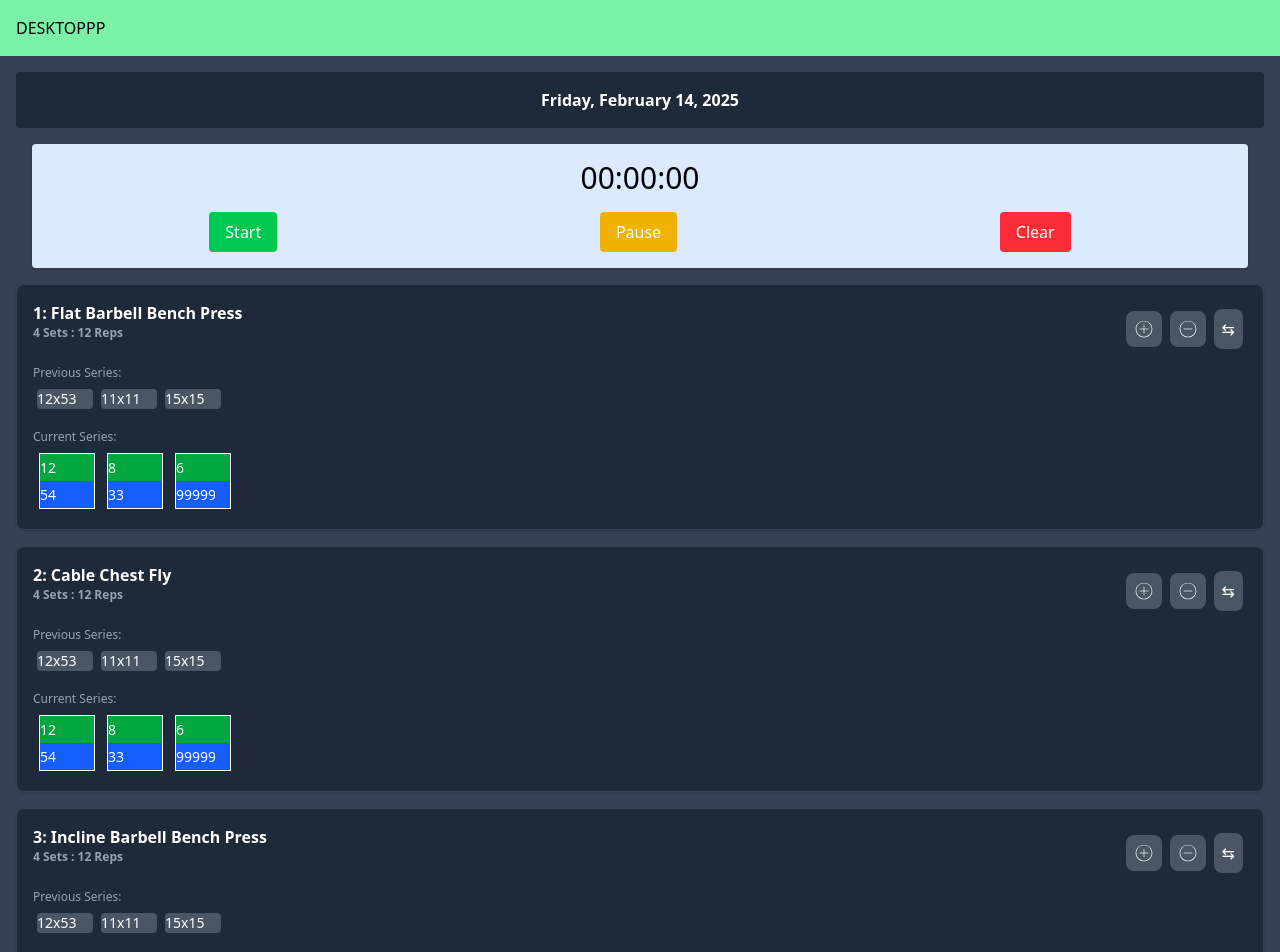
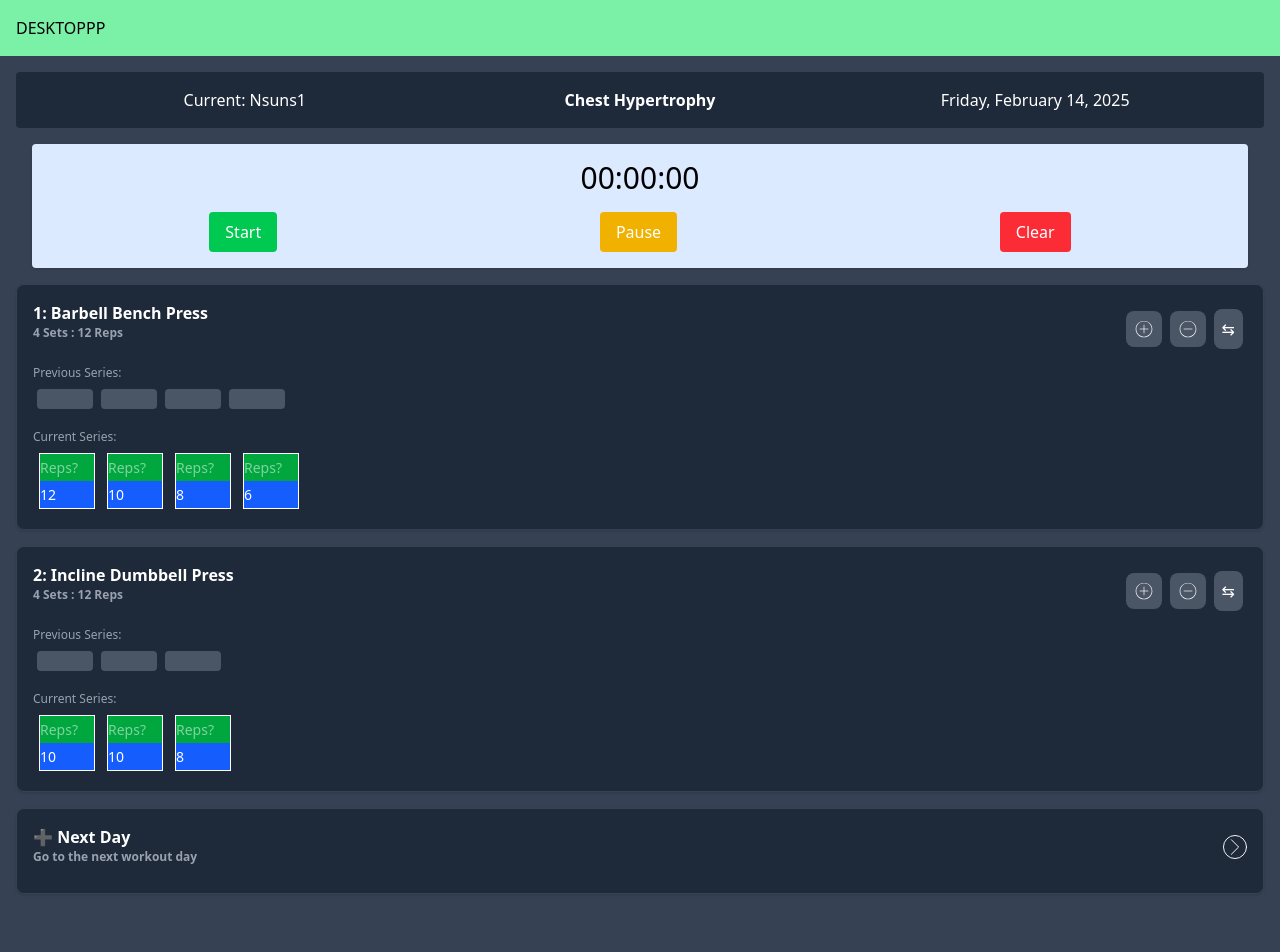
Before and after one commit to Timon-Vermeersch/workout_logger, a SvelteKit app: page /session in a window 1280 px wide. Shown: the top 952 px of the page. Built offline with nearby package versions, Linux system fonts and the light colour scheme.

Commit message:
feat({Sessiondummydata -> dynamic load from builtProgram"}, funcGonextDay, added ref for currentActivePlan)

```diff
--- /dev/null
+++ b/src/lib/interfaces/activeProgramRef.ts
@@ -0,0 +1,5 @@
+export interface ActiveProgramRef {
+    name: string;
+    currentDay: number;
+    daysAmount: number
+}
--- a/src/lib/interfaces/exercise.ts
+++ b/src/lib/interfaces/exercise.ts
@@ -12,7 +12,7 @@ export interface Exercise {
 
 // export type muscleGroupTypes = 'chest' | 'triceps' | 'back' | 'biceps';
 
-export const muscleGroups = ['chest', 'triceps', 'back', 'biceps'] as const
+export const muscleGroups = ['chest', 'triceps', 'back', 'biceps', 'front delts', 'lats'] as const
 export const equipment = [
 	// Free weights
 	'dumbbells', 'barbell', 'kettlebell', 'ez curl bar', 'trap bar',
--- a/src/lib/stores/data_store.ts
+++ b/src/lib/stores/data_store.ts
@@ -1,7 +1,8 @@
 import type { builtProgram } from '$lib/interfaces/builtProgram';
 import type { GlobalExerciselist } from '$lib/interfaces/global-exercise-list';
 import type { ProgramDay } from '$lib/interfaces/programDay';
-import type { Equipment, muscleGroupTypes } from '../interfaces/exercise';
+import type { equipment, muscleGroupTypes } from '../interfaces/exercise';
+import type { ActiveProgramRef } from '$lib/interfaces/ActiveProgramRef';
 
 
 
@@ -338,3 +339,10 @@ export const builtPrograms = writable<Array<builtProgram>>([
 		]
 	}
 ]);
+
+
+export const CurrentActiveBuiltProgram = writable<ActiveProgramRef>({
+	name:'Nsuns1',
+	currentDay: 1,
+	daysAmount : 2
+})
--- a/src/routes/session/+page.svelte
+++ b/src/routes/session/+page.svelte
@@ -2,13 +2,59 @@
   import Stopwatch from '../../lib/components/stopwatch.svelte';
   import more from '../../lib/svg/more.svg';
   import less from '../../lib/svg/less.svg';
+  import next from '../../lib/svg/next.svg'
   import Dialog from '../../lib/components/dialog.svelte';
-  import { personalProgram, Exerciseslist } from '../../lib/stores/data_store';
+  import { personalProgram, Exerciseslist,CurrentActiveBuiltProgram,builtPrograms} from '../../lib/stores/data_store';
 	import type { PlannedExercise } from '$lib/interfaces/plannedExercise';
+	import { onMount } from 'svelte';
+	import { get } from 'svelte/store';
+
+
+
 
   let dialog:Dialog;
   let selectedExerciseIndex:number|null = null;
   let selectedSwapExercise:PlannedExercise|null = null;
+  let currentActiveBuiltProgramName:string|null
+  let currentActiveBuiltProgramDayNumber:number|null
+  let currentDayLabel:string | undefined;
+
+//   onMount(async () => {
+// 	currentActiveBuiltProgramName = $CurrentActiveBuiltProgram.name;
+// 	currentActiveBuiltProgramDayNumber = $CurrentActiveBuiltProgram.currentDay;
+
+// 	const allPrograms = $builtPrograms;
+// 	const selectedProgram = allPrograms.find(p => p.name === currentActiveBuiltProgramName);
+// 	if (!selectedProgram) return;
+
+// 	const day = selectedProgram.days.find(d => d.dayNumber === currentActiveBuiltProgramDayNumber);
+// 	if (!day) return;
+
+//   currentDayLabel = day.label
+// 	personalProgram.set({ ...day });
+// });
+onMount(() => {
+	setupDay();
+});
+
+function setupDay() {
+	currentActiveBuiltProgramName = $CurrentActiveBuiltProgram.name;
+	currentActiveBuiltProgramDayNumber = $CurrentActiveBuiltProgram.currentDay;
+
+	const allPrograms = $builtPrograms;
+	const selectedProgram = allPrograms.find(p => p.name === currentActiveBuiltProgramName);
+	if (!selectedProgram) return;
+
+	const day = selectedProgram.days.find(d => d.dayNumber === currentActiveBuiltProgramDayNumber);
+	if (!day) return;
+
+	currentDayLabel = day.label;
+	personalProgram.set({ ...day });
+}
+
+  function knop(){
+    console.log(currentActiveBuiltProgramName)
+  }
 
   function swapExercise(plannedExerciseIndex:number) {
     selectedExerciseIndex = plannedExerciseIndex;
@@ -58,21 +104,32 @@
       return copyProgram;
     });
   }
+  function goToNextDay() {
+  CurrentActiveBuiltProgram.update(program => {
+    const nextDay = program.currentDay + 1;
+    const wrappedDay = nextDay > program.daysAmount ? 1 : nextDay;
+    return { ...program, currentDay: wrappedDay };
+  });
+
+  setupDay();
+}
+
 </script>
 
 <div class="bg-gray-700">
   <div class="p-4 bg-gray-700">
-    <div class="text-center text-gray-200 font-bold mb-4">
-      <div class="bg-gray-800 text-white p-4 rounded overflow-visible">{formattedDate}</div>
+    <div class="bg-gray-800 text-white p-4 rounded grid [grid-template-columns:35%_30%_35%] items-center">
+      <div class='text-center'>Current: {currentActiveBuiltProgramName}</div>
+      <button class="font-bold text-center">{currentDayLabel}</button>
+      <div class="text-center">{formattedDate}</div>
     </div>
 
     <Stopwatch />
 
 
 
-      <!-- personalProgram[x].sets[y].set.set -> to access the current set reps -->
-      <!-- personalProgram[x].sets[y].set.rep -> to access the current set weight -->
-    <div class="bg flex flex-col flex-auto space-y-4">
+<!-- start -->
+    <div class="bg min-h-dvh flex flex-col flex-auto space-y-4">
       {#each $personalProgram.exercises as plannedExercise, index}
         <div class="bg-gray-800 p-4 rounded-lg shadow border border-gray-700">
           <div class="grid grid-cols-2 mb-2">
@@ -131,7 +188,25 @@
           </div>
         </div>
       {/each}
+
+      <!-- svelte-ignore a11y_click_events_have_key_events -->
+    <!-- svelte-ignore a11y_no_static_element_interactions --><div
+      on:click={goToNextDay}
+      class="bg-gray-800 p-4 rounded-lg shadow border border-gray-700 hover:bg-gray-700 cursor-pointer transition active:scale-95"
+    >
+      <div class="grid grid-cols-2 mb-2">
+        <h2 class="Title flex flex-col flex-wrap font-semibold text-white">
+          ➕ Next Day
+          <div class="text-xs text-gray-400 mb-1">Go to the next workout day</div>
+        </h2>
+        <div class="flex justify-end items-center">
+          <img src={next} alt="Next Day" class="w-6 h-6 filter invert brightness-0" />
+        </div>
+      </div>
     </div>
+    </div>
+
+
   </div>
 </div>
 <!-- TODO: timon fix this -->
```
Also changed, not shown: src/lib/svg/next.svg (added).
